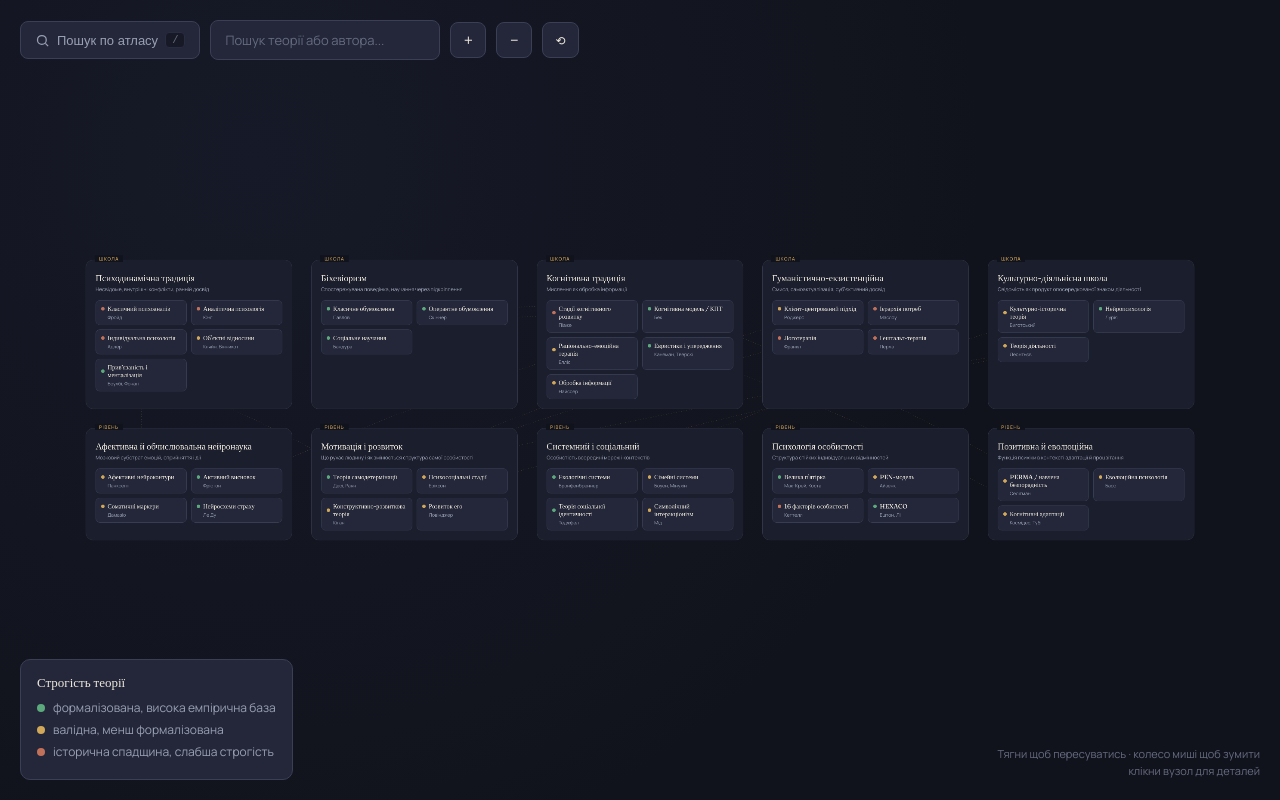
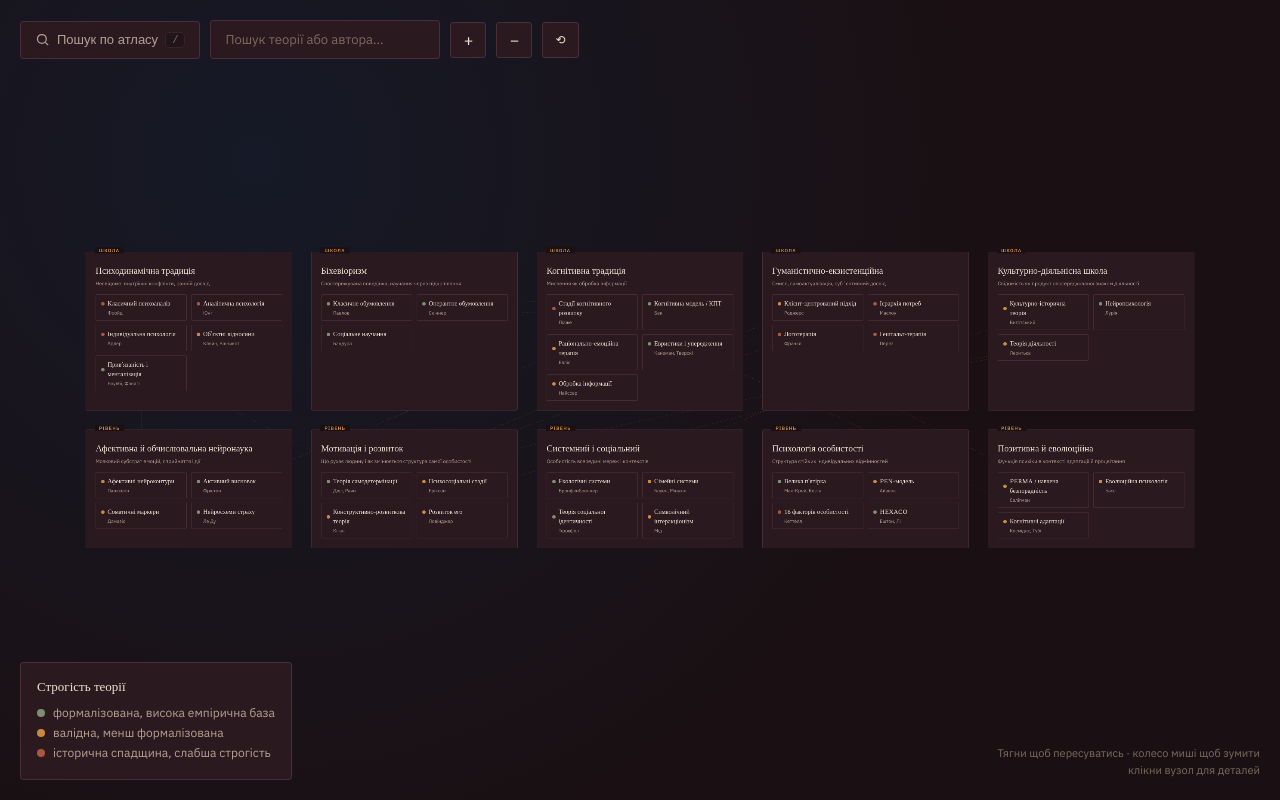
Before and after one commit to 5itzpinkler/PsyAtlas-, a plain HTML site: page psychology_atlas.html in a window 1280 px wide. Drawn offline with nearby package versions, Linux system fonts and the light colour scheme.

Commit message:
Гуманізація дизайну: прибрано АІ-дефолтну палітру й типографіку
Гайд frontend-design явно називає 'near-black фон + один яскравий
акцент' одним з трьох найпоширеніших АІ-штампів — саме це я й
застосував ідентично на 11 сторінках.

- Fraunces+Manrope → Spectral (книжковий серіф) + IBM Plex Sans
  (технічний гротеск) + IBM Plex Mono (для міток/джерел/категорій)
- Палітра: navy-slate near-black → винно-чорний #1a1013 + вохра
  #c98a3f — власний бренд автора з ІГ-каруселей, не вигадана схема
- Прибрано 'пігулкові' бейджі (border-radius:20px + залита rgba)
  скрізь замінено на рамку зверху-знизу (border-top/bottom) —
  менш SaaS-дашбордний прийом
- Border-radius систематично зменшено (8-16px → 2-4px) по всіх
  картках, кнопках, панелях, модалці пошуку
- Застосовано в atlas-core.css/js (8 нейродоменів одразу) +
  окремо в psychology_atlas.html та обох index-файлах (своя CSS)

```diff
--- a/affect.html
+++ b/affect.html
@@ -5,7 +5,7 @@
 <meta name="viewport" content="width=device-width, initial-scale=1">
 <title>Афективні контури</title>
 <link rel="preconnect" href="https://fonts.googleapis.com">
-<link href="https://fonts.googleapis.com/css2?family=Fraunces:opsz,wght@9..144,400;9..144,500;9..144,600&family=Manrope:wght@400;500;600;700&display=swap" rel="stylesheet">
+<link href="https://fonts.googleapis.com/css2?family=Spectral:wght@400;500;600;700&family=IBM+Plex+Sans:wght@400;500;600;700&family=IBM+Plex+Mono:wght@400;500&display=swap" rel="stylesheet">
 <link rel="stylesheet" href="atlas-core.css">
 <script src="https://cdn.jsdelivr.net/npm/dagre@0.8.5/dist/dagre.min.js"></script>
 <script src="https://cdn.jsdelivr.net/npm/cytoscape@3.28.1/dist/cytoscape.min.js"></script>
--- a/atlas-core.css
+++ b/atlas-core.css
@@ -1,31 +1,34 @@
 /* ============================================================
    ATLAS CORE — спільні стилі для всіх доменів
-   Змінюй тут — застосується до всіх карт одразу.
+   Палітра: винно-чорний + вохра — власний бренд автора
+   (ІГ-каруселі), не дефолтна "near-black + gold" АІ-схема.
+   Типографіка: Spectral (книжковий серіф) + IBM Plex Sans
+   (інструментальний технічний гротеск) — не Fraunces/Manrope.
    ============================================================ */
 :root{
-  --bg:#0f111a; --bg-soft:#12141f; --card:#1e2130; --card-hover:#252a3d;
-  --card-border:#343953; --border-soft:#282c40;
-  --text:#f0ece1; --text-dim:#a5abc0; --text-faint:#6b7089;
-  --gold:#c9a05e; --gold-soft:#3a3320;
-  --edge:#4a5070; --edge-label:#8a90a8;
+  --bg:#1a1013; --bg-soft:#21151a; --card:#2b1920; --card-hover:#35202a;
+  --card-border:#4a2e37; --border-soft:#3a2229;
+  --text:#ede2d3; --text-dim:#b3a292; --text-faint:#7d6a5e;
+  --gold:#c98a3f; --gold-soft:#3d2a1a; --sage:#7c8f70;
+  --edge:#5a4048; --edge-label:#9c8578;
 }
 *{box-sizing:border-box;}
-html,body{margin:0;height:100%;background:var(--bg);font-family:'Manrope',sans-serif;overflow:hidden;}
+html,body{margin:0;height:100%;background:var(--bg);font-family:'IBM Plex Sans',sans-serif;overflow:hidden;}
 
 /* --- top bar --- */
 #top{position:fixed;top:0;left:0;right:0;z-index:20;display:flex;align-items:center;gap:12px;
-  padding:14px 22px;background:linear-gradient(180deg, rgba(15,17,26,.98) 60%, rgba(15,17,26,0));}
+  padding:14px 22px;background:linear-gradient(180deg, rgba(26,16,19,.98) 60%, rgba(26,16,19,0));}
 #top a.back{color:var(--text-dim);text-decoration:none;font-size:13px;border:1px solid var(--card-border);
-  border-radius:8px;padding:9px 14px;background:var(--card);transition:.15s;white-space:nowrap;}
+  border-radius:3px;padding:9px 14px;background:var(--card);transition:.15s;white-space:nowrap;}
 #top a.back:hover{border-color:var(--gold);color:var(--text);}
-#top h1{font-family:'Fraunces',serif;font-weight:500;font-size:19px;color:var(--text);margin:0;letter-spacing:.01em;white-space:nowrap;}
+#top h1{font-family:'Spectral',serif;font-weight:500;font-size:19px;color:var(--text);margin:0;letter-spacing:.01em;white-space:nowrap;}
 #top .tier-chip{font-size:10.5px;letter-spacing:.09em;text-transform:uppercase;color:var(--gold);
-  border:1px solid var(--gold-soft);border-radius:20px;padding:4px 11px;background:rgba(201,160,94,.06);}
-#search{background:var(--card);border:1px solid var(--card-border);color:var(--text);border-radius:8px;
-  padding:10px 14px;font-family:'Manrope';font-size:13px;width:220px;outline:none;margin-left:auto;transition:.15s;}
+  border-top:1px solid var(--gold);border-bottom:1px solid var(--gold);padding:4px 2px;font-family:'IBM Plex Mono',monospace;}
+#search{background:var(--card);border:1px solid var(--card-border);color:var(--text);border-radius:3px;
+  padding:10px 14px;font-family:'IBM Plex Sans';font-size:13px;width:220px;outline:none;margin-left:auto;transition:.15s;}
 #search::placeholder{color:var(--text-faint);}
 #search:focus{border-color:var(--gold);}
-.zoombtn{background:var(--card);border:1px solid var(--card-border);color:var(--text);border-radius:8px;
+.zoombtn{background:var(--card);border:1px solid var(--card-border);color:var(--text);border-radius:3px;
   width:36px;height:36px;font-size:15px;cursor:pointer;transition:.15s;}
 .zoombtn:hover{border-color:var(--gold);color:var(--gold);}
 
@@ -36,7 +39,7 @@ html,body{margin:0;height:100%;background:var(--bg);font-family:'Manrope',sans-s
 /* --- collapsible bottom-left cluster (legend + intro merged) --- */
 #info{position:fixed;bottom:20px;left:20px;z-index:10;display:flex;flex-direction:column;gap:12px;
   max-width:250px;}
-.panel-box{background:var(--card);border:1px solid var(--card-border);border-radius:13px;}
+.panel-box{background:var(--card);border:1px solid var(--card-border);border-radius:3px;}
 #legend{padding:15px 17px;font-size:12px;color:var(--text-dim);}
 #legend .lg-title{font-size:10.5px;letter-spacing:.08em;text-transform:uppercase;color:var(--text-faint);
   margin-bottom:9px;}
@@ -52,21 +55,22 @@ html,body{margin:0;height:100%;background:var(--bg);font-family:'Manrope',sans-s
 
 /* --- detail panel (right) --- */
 #panel{position:fixed;top:0;right:-640px;width:600px;height:100%;background:var(--bg-soft);
-  border-left:1px solid var(--card-border);z-index:40;transition:right .28s cubic-bezier(.4,0,.2,1);
+  border-left:2px solid var(--gold-soft);z-index:40;transition:right .28s cubic-bezier(.4,0,.2,1);
   padding:44px 48px 70px;overflow-y:auto;}
-#panel.open{right:0;box-shadow:-24px 0 60px rgba(0,0,0,.4);}
+#panel.open{right:0;box-shadow:-16px 0 40px rgba(0,0,0,.35);}
 #panel .close{position:absolute;top:28px;right:28px;background:none;border:none;color:var(--text-dim);
   font-size:24px;cursor:pointer;line-height:1;transition:.15s;}
 #panel .close:hover{color:var(--text);}
-#panel .badge{display:inline-block;font-size:11px;letter-spacing:.06em;text-transform:uppercase;
-  padding:5px 12px;border-radius:20px;margin-bottom:18px;font-weight:600;color:#12141d;}
-#panel h3{font-family:'Fraunces',serif;font-size:29px;color:var(--text);margin:0 0 8px;font-weight:500;line-height:1.22;}
+#panel .badge{display:inline-block;font-size:10.5px;letter-spacing:.09em;text-transform:uppercase;
+  padding:4px 2px;margin-bottom:18px;font-weight:600;border-top:1px solid currentColor;border-bottom:1px solid currentColor;
+  background:none;}
+#panel h3{font-family:'Spectral',serif;font-size:30px;color:var(--text);margin:0 0 8px;font-weight:600;line-height:1.2;}
 #panel .label{font-size:11.5px;text-transform:uppercase;letter-spacing:.08em;color:var(--text-faint);
-  margin:28px 0 10px;padding-bottom:7px;border-bottom:1px solid var(--border-soft);}
+  margin:28px 0 10px;padding-bottom:7px;border-bottom:1px solid var(--border-soft);font-family:'IBM Plex Mono',monospace;}
 #panel p{font-size:15.5px;line-height:1.78;color:var(--text-dim);margin:0 0 15px;max-width:62ch;}
 #panel p:last-child{margin-bottom:0;}
 #panel .jump{display:inline-flex;align-items:center;gap:7px;margin-top:8px;padding:9px 14px;
-  background:var(--card);border:1px solid var(--card-border);border-radius:9px;color:var(--gold);
+  background:var(--card);border:1px solid var(--card-border);border-radius:3px;color:var(--gold);
   text-decoration:none;font-size:13px;font-weight:500;transition:.15s;}
 #panel .jump:hover{border-color:var(--gold);background:var(--card-hover);}
 
@@ -76,7 +80,7 @@ html,body{margin:0;height:100%;background:var(--bg);font-family:'Manrope',sans-s
   padding-left:20px;position:relative;}
 #panel .sources li::before{content:'—';position:absolute;left:0;color:var(--gold);}
 #panel .sources .src-authors{color:var(--text);font-weight:500;}
-#panel .sources .src-year{color:var(--text-faint);}
+#panel .sources .src-year{color:var(--text-faint);font-family:'IBM Plex Mono',monospace;}
 #panel .sources a{color:var(--gold);text-decoration:none;border-bottom:1px dotted var(--gold-soft);}
 #panel .sources a:hover{border-bottom-style:solid;}
 #panel .no-sources{font-size:13px;color:var(--text-faint);font-style:italic;}
@@ -84,7 +88,7 @@ html,body{margin:0;height:100%;background:var(--bg);font-family:'Manrope',sans-s
 #panel .xref{margin-top:18px;}
 #panel .xref-title{font-size:11px;text-transform:uppercase;letter-spacing:.08em;color:var(--text-faint);margin-bottom:9px;}
 #panel .xref a{display:block;color:var(--text-dim);text-decoration:none;font-size:13px;padding:8px 12px;
-  border:1px solid var(--border-soft);border-radius:8px;margin-bottom:7px;transition:.15s;}
+  border:1px solid var(--border-soft);border-radius:3px;margin-bottom:7px;transition:.15s;}
 #panel .xref a:hover{border-color:var(--gold);color:var(--text);}
 #panel .xref a .arrow{color:var(--gold);float:right;}
 
@@ -122,7 +126,7 @@ html,body{margin:0;height:100%;background:var(--bg);font-family:'Manrope',sans-s
    Модальне вікно поверх будь-якого домену; дані з search-index.js
    ============================================================ */
 .gs-trigger{background:var(--card);border:1px solid var(--card-border);color:var(--text-dim);
-  border-radius:8px;padding:0 14px;height:36px;font-size:13px;cursor:pointer;display:flex;
+  border-radius:3px;padding:0 14px;height:36px;font-size:13px;cursor:pointer;display:flex;
   align-items:center;gap:7px;transition:.15s;white-space:nowrap;}
 .gs-trigger:hover{border-color:var(--gold);color:var(--text);}
 .gs-trigger kbd{background:var(--bg-soft);border:1px solid var(--border-soft);border-radius:4px;
@@ -132,17 +136,17 @@ html,body{margin:0;height:100%;background:var(--bg);font-family:'Manrope',sans-s
   display:none;align-items:flex-start;justify-content:center;padding:9vh 20px 20px;}
 #gs-overlay.open{display:flex;}
 #gs-modal{width:100%;max-width:600px;background:var(--bg-soft);border:1px solid var(--card-border);
-  border-radius:16px;box-shadow:0 30px 80px rgba(0,0,0,.5);overflow:hidden;max-height:76vh;
+  border-radius:4px;box-shadow:0 30px 80px rgba(0,0,0,.5);overflow:hidden;max-height:76vh;
   display:flex;flex-direction:column;}
 #gs-input-row{display:flex;align-items:center;gap:10px;padding:16px 18px;border-bottom:1px solid var(--border-soft);}
 #gs-input-row svg{flex-shrink:0;opacity:.5;}
 #gs-input{flex:1;background:none;border:none;outline:none;color:var(--text);font-size:17px;
-  font-family:'Manrope';}
+  font-family:'IBM Plex Sans';}
 #gs-input::placeholder{color:var(--text-faint);}
 #gs-esc{font-size:11px;color:var(--text-faint);border:1px solid var(--border-soft);border-radius:5px;padding:3px 8px;flex-shrink:0;}
 #gs-results{overflow-y:auto;padding:8px;}
 #gs-results .gs-empty{padding:40px 20px;text-align:center;color:var(--text-faint);font-size:13.5px;}
-.gs-item{display:flex;align-items:center;gap:12px;padding:11px 12px;border-radius:10px;cursor:pointer;
+.gs-item{display:flex;align-items:center;gap:12px;padding:11px 12px;border-radius:3px;cursor:pointer;
   text-decoration:none;color:var(--text);transition:background .1s;}
 .gs-item:hover, .gs-item.gs-active{background:var(--card);}
 .gs-item .gs-dot{width:9px;height:9px;border-radius:50%;flex-shrink:0;}
@@ -151,8 +155,8 @@ html,body{margin:0;height:100%;background:var(--bg);font-family:'Manrope',sans-s
   white-space:nowrap;overflow:hidden;text-overflow:ellipsis;}
 .gs-item .gs-snippet{font-size:12px;color:var(--text-faint);white-space:nowrap;overflow:hidden;text-overflow:ellipsis;}
 .gs-item .gs-domain{font-size:10px;text-transform:uppercase;letter-spacing:.05em;color:var(--gold);
-  flex-shrink:0;border:1px solid var(--gold-soft);border-radius:20px;padding:3px 9px;background:rgba(201,160,94,.06);}
-mark{background:rgba(201,160,94,.35);color:inherit;border-radius:3px;padding:0 1px;}
+  flex-shrink:0;border-top:1px solid var(--gold-soft);border-bottom:1px solid var(--gold-soft);padding:3px 2px;font-family:'IBM Plex Mono',monospace;}
+mark{background:rgba(201,138,63,.35);color:inherit;border-radius:3px;padding:0 1px;}
 
 @media (max-width: 640px){
   .gs-trigger span.gs-label-text{display:none;}
--- a/psychology_atlas.html
+++ b/psychology_atlas.html
@@ -6,43 +6,43 @@
 <title>Атлас психологічних теорій</title>
 <link rel="preconnect" href="https://fonts.googleapis.com">
 <link rel="preconnect" href="https://fonts.gstatic.com" crossorigin>
-<link href="https://fonts.googleapis.com/css2?family=Fraunces:opsz,wght@9..144,400;9..144,500;9..144,600&family=Manrope:wght@400;500;600;700&display=swap" rel="stylesheet">
+<link href="https://fonts.googleapis.com/css2?family=Spectral:wght@400;500;600;700&family=IBM+Plex+Sans:wght@400;500;600;700&family=IBM+Plex+Mono:wght@400;500&display=swap" rel="stylesheet">
 <style>
 :root{
-  --bg:#11131c;
-  --bg-grid:#181b28;
-  --territory:#1b1e2c;
-  --territory-border:#33374a;
-  --card:#232739;
-  --card-border:#3a3f56;
-  --text:#ede8dd;
-  --text-dim:#9aa0b4;
-  --text-faint:#666b80;
-  --gold:#b08b4f;
-  --green:#5da97e;
-  --green-dim:#3a6b52;
-  --amber:#d1a75a;
-  --amber-dim:#8a6f3c;
-  --coral:#c1715a;
-  --coral-dim:#7d4a3c;
-  --bg-soft:#171a26;
-  --border-soft:#282c40;
-  --gold-soft:#3a3320;
+  --bg:#1a1013;
+  --bg-grid:#21151a;
+  --territory:#2b1920;
+  --territory-border:#4a2e37;
+  --card:#2b1920;
+  --card-border:#4a2e37;
+  --text:#ede2d3;
+  --text-dim:#b3a292;
+  --text-faint:#7d6a5e;
+  --gold:#c98a3f;
+  --green:#7c8f70;
+  --green-dim:#4e5c47;
+  --amber:#c98a3f;
+  --amber-dim:#7d5a2e;
+  --coral:#a8583f;
+  --coral-dim:#6b3a2a;
+  --bg-soft:#21151a;
+  --border-soft:#3a2229;
+  --gold-soft:#3d2a1a;
 }
 *{box-sizing:border-box;}
-html,body{margin:0;padding:0;height:100%;background:var(--bg);overflow:hidden;font-family:'Manrope',sans-serif;}
+html,body{margin:0;padding:0;height:100%;background:var(--bg);overflow:hidden;font-family:'IBM Plex Sans',sans-serif;}
 #viewport{position:relative;width:100vw;height:100vh;overflow:hidden;cursor:grab;background:
   radial-gradient(circle at 20% 20%, #161927 0%, var(--bg) 60%);}
 #viewport.dragging{cursor:grabbing;}
 #canvas{position:absolute;top:0;left:0;transform-origin:0 0;will-change:transform;}
 .grid{display:grid;grid-template-columns:repeat(5,480px);gap:44px;padding:80px;position:relative;z-index:2;}
-.territory{background:var(--territory);border:1px solid var(--territory-border);border-radius:18px;padding:22px;position:relative;}
+.territory{background:var(--territory);border:1px solid var(--territory-border);border-radius:3px;padding:22px;position:relative;}
 .territory::before{content:attr(data-tag);position:absolute;top:-11px;left:20px;background:var(--bg);padding:0 10px;
-  font-family:'Manrope';font-size:11px;letter-spacing:0.12em;text-transform:uppercase;color:var(--gold);font-weight:600;}
-.territory h2{font-family:'Fraunces',serif;font-weight:500;font-size:21px;color:var(--text);margin:6px 0 4px;}
+  font-family:'IBM Plex Sans';font-size:11px;letter-spacing:0.12em;text-transform:uppercase;color:var(--gold);font-weight:600;}
+.territory h2{font-family:'Spectral',serif;font-weight:500;font-size:21px;color:var(--text);margin:6px 0 4px;}
 .territory .sub{font-size:12px;color:var(--text-dim);margin:0 0 16px;line-height:1.5;}
 .nodes{display:flex;flex-wrap:wrap;gap:10px;}
-.node{width:212px;background:var(--card);border:1px solid var(--card-border);border-radius:10px;padding:10px 12px;
+.node{width:212px;background:var(--card);border:1px solid var(--card-border);border-radius:2px;padding:10px 12px;
   cursor:pointer;transition:border-color .15s, transform .15s, opacity .2s;}
 .node:hover{border-color:var(--gold);transform:translateY(-2px);}
 .node.dim{opacity:0.18;}
@@ -52,45 +52,45 @@ html,body{margin:0;padding:0;height:100%;background:var(--bg);overflow:hidden;fo
 .dot.green{background:var(--green);}
 .dot.amber{background:var(--amber);}
 .dot.coral{background:var(--coral);}
-.node-name{font-family:'Fraunces',serif;font-size:14.5px;color:var(--text);font-weight:500;}
+.node-name{font-family:'Spectral',serif;font-size:14.5px;color:var(--text);font-weight:500;}
 .node-fig{font-size:11px;color:var(--text-dim);margin-left:15px;}
 svg#connections{position:absolute;top:0;left:0;pointer-events:none;z-index:1;overflow:visible;}
 svg#connections path{fill:none;stroke:var(--gold);stroke-width:1;stroke-dasharray:2 4;opacity:0.35;}
 
 #toolbar{position:fixed;top:20px;left:20px;z-index:10;display:flex;gap:10px;align-items:center;}
-#search{background:var(--card);border:1px solid var(--card-border);color:var(--text);border-radius:8px;
-  padding:10px 14px;font-family:'Manrope';font-size:13px;width:230px;outline:none;}
+#search{background:var(--card);border:1px solid var(--card-border);color:var(--text);border-radius:3px;
+  padding:10px 14px;font-family:'IBM Plex Sans';font-size:13px;width:230px;outline:none;}
 #search::placeholder{color:var(--text-faint);}
 #search:focus{border-color:var(--gold);}
-.zoombtn{background:var(--card);border:1px solid var(--card-border);color:var(--text);border-radius:8px;
-  width:36px;height:36px;font-size:16px;cursor:pointer;font-family:'Manrope';}
+.zoombtn{background:var(--card);border:1px solid var(--card-border);color:var(--text);border-radius:3px;
+  width:36px;height:36px;font-size:16px;cursor:pointer;font-family:'IBM Plex Sans';}
 .zoombtn:hover{border-color:var(--gold);}
 
 #legend{position:fixed;bottom:20px;left:20px;z-index:10;background:var(--card);border:1px solid var(--card-border);
-  border-radius:10px;padding:14px 16px;font-size:12px;color:var(--text-dim);}
+  border-radius:3px;padding:14px 16px;font-size:12px;color:var(--text-dim);}
 #legend .row{display:flex;align-items:center;gap:8px;margin:5px 0;cursor:pointer;}
-#legend .title{font-family:'Fraunces',serif;font-size:13px;color:var(--text);margin-bottom:8px;font-weight:500;}
+#legend .title{font-family:'Spectral',serif;font-size:13px;color:var(--text);margin-bottom:8px;font-weight:500;}
 
 #panel{position:fixed;top:0;right:-380px;width:360px;height:100%;background:var(--territory);
   border-left:1px solid var(--territory-border);z-index:20;transition:right .25s ease;padding:32px 28px;overflow-y:auto;}
 #panel.open{right:0;}
 #panel .close{position:absolute;top:22px;right:22px;background:none;border:none;color:var(--text-dim);
   font-size:20px;cursor:pointer;}
-#panel .badge{display:inline-block;font-size:11px;letter-spacing:.08em;text-transform:uppercase;
-  padding:4px 10px;border-radius:20px;margin-bottom:14px;font-weight:600;}
-#panel .badge.green{background:rgba(93,169,126,.15);color:var(--green);}
-#panel .badge.amber{background:rgba(209,167,90,.15);color:var(--amber);}
-#panel .badge.coral{background:rgba(193,113,90,.15);color:var(--coral);}
-#panel h3{font-family:'Fraunces',serif;font-size:26px;color:var(--text);margin:0 0 4px;font-weight:500;}
+#panel .badge{display:inline-block;font-size:10.5px;letter-spacing:.09em;text-transform:uppercase;
+  padding:4px 2px;margin-bottom:14px;font-weight:600;border-top:1px solid currentColor;border-bottom:1px solid currentColor;background:none !important;}
+#panel .badge.green{color:var(--green);}
+#panel .badge.amber{color:var(--amber);}
+#panel .badge.coral{color:var(--coral);}
+#panel h3{font-family:'Spectral',serif;font-size:26px;color:var(--text);margin:0 0 4px;font-weight:500;}
 #panel .figures{font-size:13px;color:var(--gold);margin-bottom:20px;}
 #panel .label{font-size:11px;text-transform:uppercase;letter-spacing:.08em;color:var(--text-faint);margin:18px 0 6px;}
 #panel p{font-size:14px;line-height:1.6;color:var(--text-dim);margin:0;}
 
 #hint{position:fixed;bottom:20px;right:20px;z-index:10;font-size:11px;color:var(--text-faint);text-align:right;
-  font-family:'Manrope';line-height:1.6;}
+  font-family:'IBM Plex Sans';line-height:1.6;}
 
 .gs-trigger{background:var(--card);border:1px solid var(--card-border);color:var(--text-dim);
-  border-radius:8px;padding:0 14px;height:38px;font-size:13px;cursor:pointer;display:flex;
+  border-radius:3px;padding:0 14px;height:38px;font-size:13px;cursor:pointer;display:flex;
   align-items:center;gap:7px;transition:.15s;white-space:nowrap;}
 .gs-trigger:hover{border-color:var(--gold);color:var(--text);}
 .gs-trigger kbd{background:var(--bg-soft);border:1px solid var(--border-soft);border-radius:4px;
@@ -99,16 +99,16 @@ svg#connections path{fill:none;stroke:var(--gold);stroke-width:1;stroke-dasharra
   display:none;align-items:flex-start;justify-content:center;padding:9vh 20px 20px;}
 #gs-overlay.open{display:flex;}
 #gs-modal{width:100%;max-width:600px;background:var(--bg-soft);border:1px solid var(--card-border);
-  border-radius:16px;box-shadow:0 30px 80px rgba(0,0,0,.5);overflow:hidden;max-height:76vh;
+  border-radius:4px;box-shadow:0 30px 80px rgba(0,0,0,.5);overflow:hidden;max-height:76vh;
   display:flex;flex-direction:column;}
 #gs-input-row{display:flex;align-items:center;gap:10px;padding:16px 18px;border-bottom:1px solid var(--border-soft);}
 #gs-input-row svg{flex-shrink:0;opacity:.5;}
-#gs-input{flex:1;background:none;border:none;outline:none;color:var(--text);font-size:17px;font-family:'Manrope';}
+#gs-input{flex:1;background:none;border:none;outline:none;color:var(--text);font-size:17px;font-family:'IBM Plex Sans';}
 #gs-input::placeholder{color:var(--text-faint);}
 #gs-esc{font-size:11px;color:var(--text-faint);border:1px solid var(--border-soft);border-radius:5px;padding:3px 8px;flex-shrink:0;}
 #gs-results{overflow-y:auto;padding:8px;}
 #gs-results .gs-empty{padding:40px 20px;text-align:center;color:var(--text-faint);font-size:13.5px;}
-.gs-item{display:flex;align-items:center;gap:12px;padding:11px 12px;border-radius:10px;cursor:pointer;
+.gs-item{display:flex;align-items:center;gap:12px;padding:11px 12px;border-radius:3px;cursor:pointer;
   text-decoration:none;color:var(--text);transition:background .1s;}
 .gs-item:hover, .gs-item.gs-active{background:var(--card);}
 .gs-item .gs-dot{width:9px;height:9px;border-radius:50%;flex-shrink:0;}
@@ -116,8 +116,8 @@ svg#connections path{fill:none;stroke:var(--gold);stroke-width:1;stroke-dasharra
 .gs-item .gs-label{font-size:14.5px;font-weight:500;margin-bottom:2px;white-space:nowrap;overflow:hidden;text-overflow:ellipsis;}
 .gs-item .gs-snippet{font-size:12px;color:var(--text-faint);white-space:nowrap;overflow:hidden;text-overflow:ellipsis;}
 .gs-item .gs-domain{font-size:10px;text-transform:uppercase;letter-spacing:.05em;color:var(--gold);
-  flex-shrink:0;border:1px solid var(--gold-soft);border-radius:20px;padding:3px 9px;background:rgba(201,160,94,.06);}
-mark{background:rgba(201,160,94,.35);color:inherit;border-radius:3px;padding:0 1px;}
+  flex-shrink:0;border:1px solid var(--gold-soft);border-radius:1px;padding:3px 9px;border-top:1px solid var(--gold-soft);border-bottom:1px solid var(--gold-soft);}
+mark{background:rgba(201,138,63,.35);color:inherit;border-radius:3px;padding:0 1px;}
 @media (max-width: 640px){
   .gs-trigger span.gs-label-text{display:none;}
   .gs-trigger{padding:0 10px;width:38px;justify-content:center;}
```
Also changed, not shown: atlas-core.js (+27 -7 lines), circuits.html (+1 -1 lines), cognition.html (+1 -1 lines), consciousness.html (+1 -1 lines), development.html (+1 -1 lines), index.html (+14 -14 lines), membrane.html (+1 -1 lines), neuro_atlas_index.html (+14 -14 lines), psychopathology.html (+1 -1 lines), synapse.html (+1 -1 lines).
